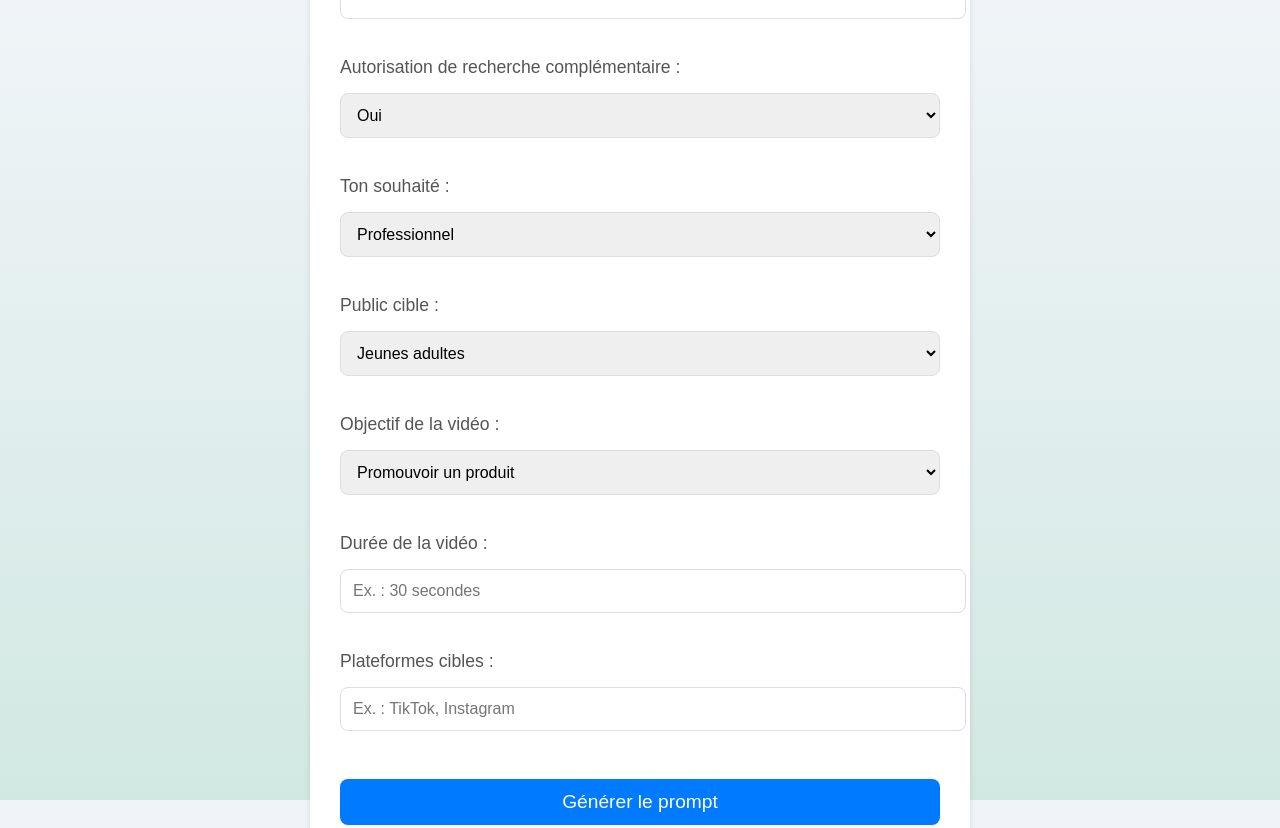
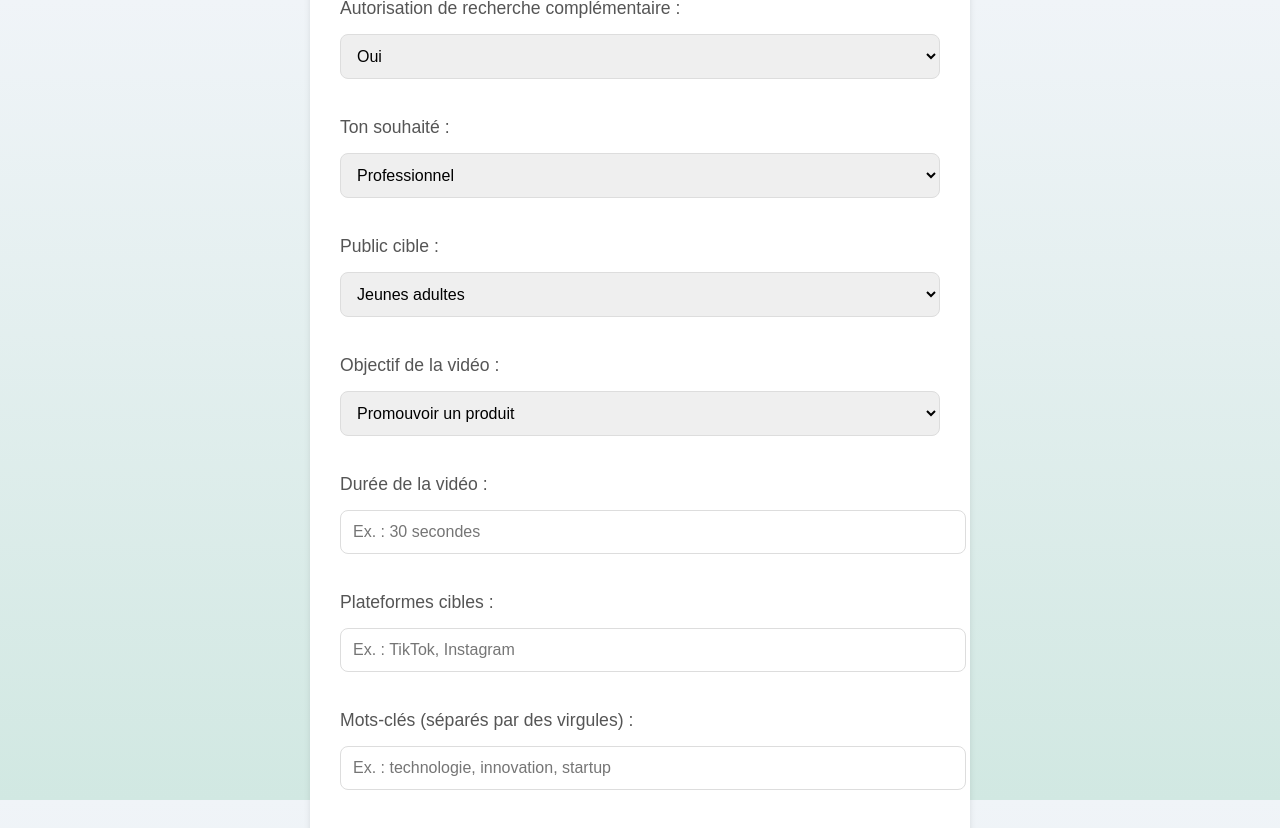
Before and after one commit to fabien9492/prompt-generator, a plain HTML site: page index.html in a window 1280 px wide. Shown: the top 828 px of the page. Drawn offline with Linux system fonts and the light colour scheme.

Commit message:
Update index.html

```diff
--- a/index.html
+++ b/index.html
@@ -59,6 +59,10 @@
     <label for="platform">Plateformes cibles :</label>
     <input type="text" id="platform" name="platform" placeholder="Ex. : TikTok, Instagram"><br><br>
 
+    <!-- Mots-clés -->
+    <label for="keywords">Mots-clés (séparés par des virgules) :</label>
+    <input type="text" id="keywords" name="keywords" placeholder="Ex. : technologie, innovation, startup"><br><br>
+
     <button type="button" onclick="generatePrompt()">Générer le prompt</button>
   </form>
 
```
